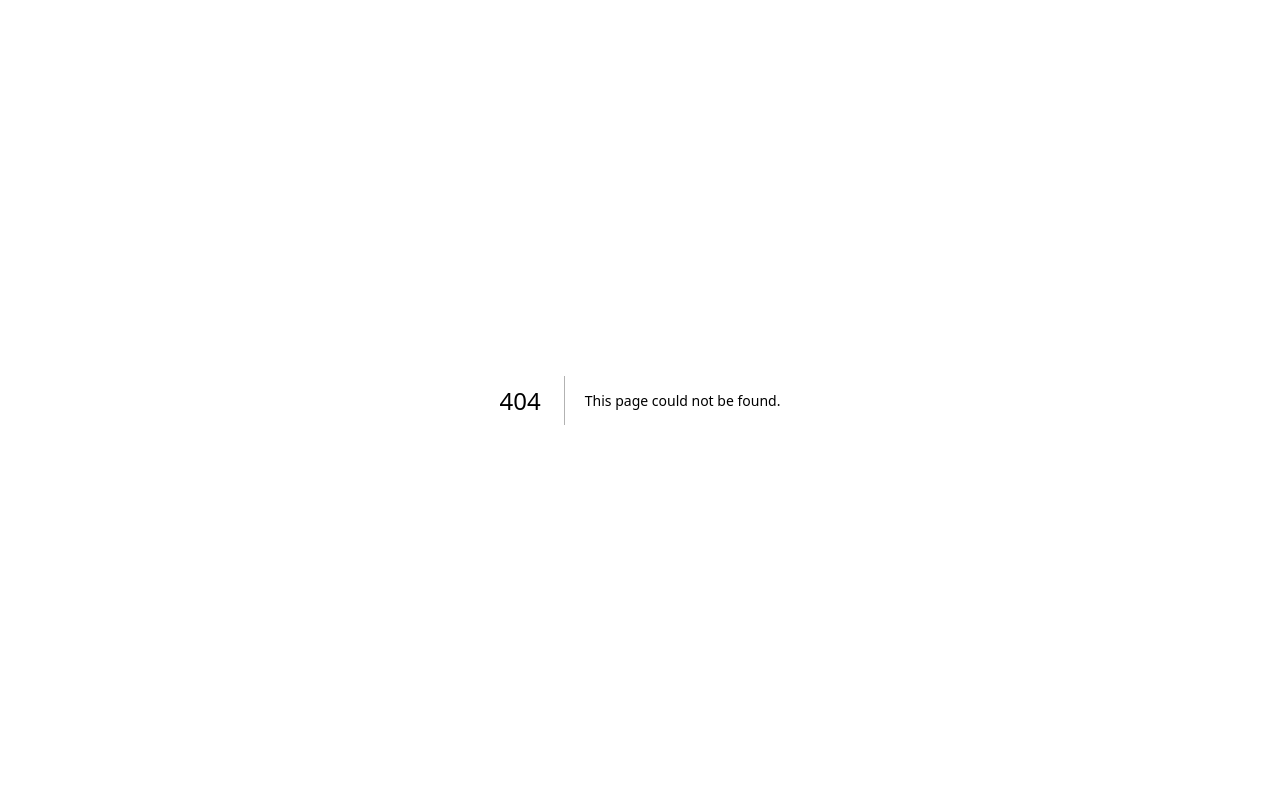
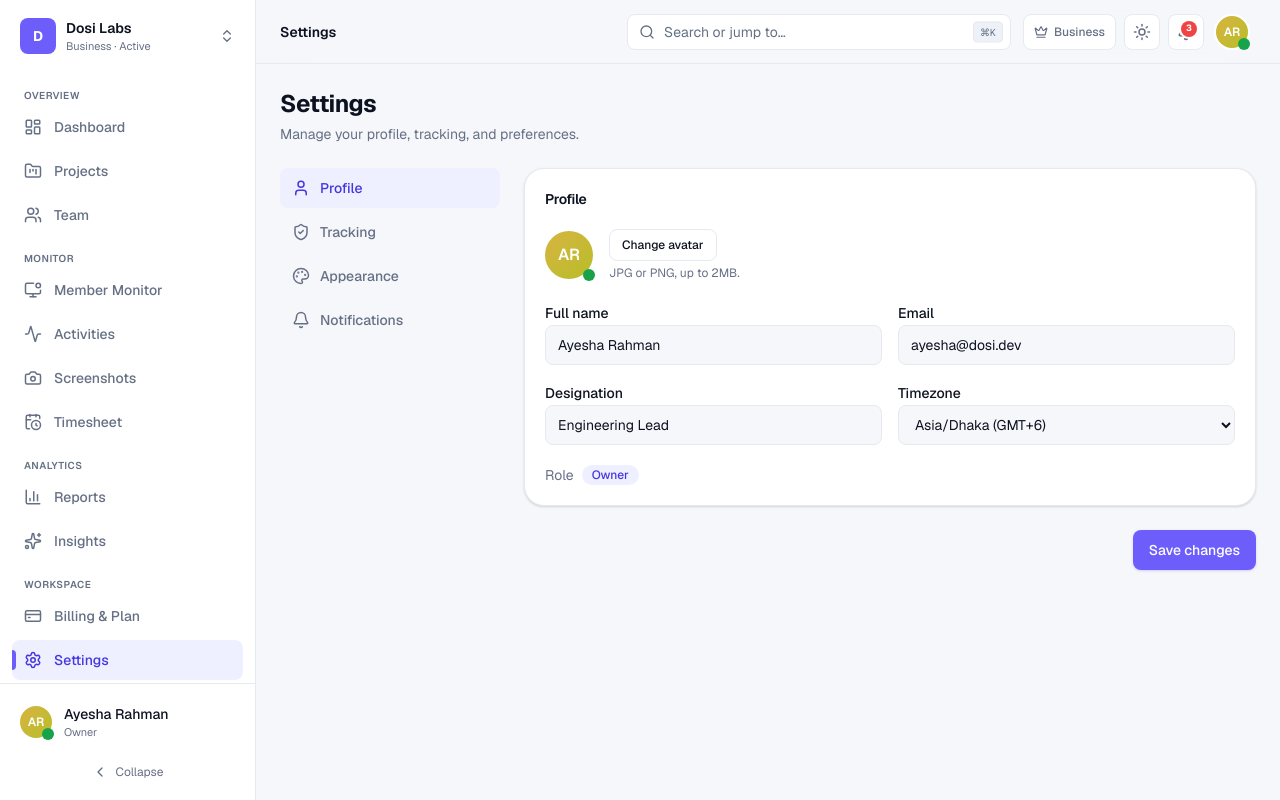
Before and after one commit to DosiBridge/Dosi-Tracker, a Next.js app in the folder frontend/: page /settings in a window 1280 px wide. Before the commit this address had no page. Built offline with nearby package versions, Linux system fonts and the light colour scheme.

Commit message:
Add the settings page
Four tabs: profile, security, appearance and notifications. The appearance tab
is where the theme is set, and it writes through to the same storage the
anti-flash script in the root layout reads on the next load.

```diff
--- /dev/null
+++ b/frontend/src/app/(dashboard)/settings/page.tsx
@@ -0,0 +1,223 @@
+"use client";
+
+import { useState } from "react";
+import { User, ShieldCheck, Palette, Bell, Check, Monitor, Moon, Sun } from "lucide-react";
+import { Card, CardContent, CardHeader, CardTitle } from "@/components/ui/card";
+import { Button } from "@/components/ui/button";
+import { Input, Select } from "@/components/ui/input";
+import { Switch } from "@/components/ui/switch";
+import { Avatar } from "@/components/ui/avatar";
+import { Badge } from "@/components/ui/badge";
+import { useTheme } from "@/components/theme-provider";
+import { useSession } from "@/components/session-provider";
+import { roleLabels } from "@/lib/roles";
+import { cn } from "@/lib/utils";
+
+const allTabs = [
+  { key: "profile", label: "Profile", icon: User, roles: ["owner", "admin", "worker", "client"] },
+  { key: "tracking", label: "Tracking", icon: ShieldCheck, roles: ["owner", "admin"] },
+  { key: "appearance", label: "Appearance", icon: Palette, roles: ["owner", "admin", "worker", "client"] },
+  { key: "notifications", label: "Notifications", icon: Bell, roles: ["owner", "admin", "worker", "client"] },
+] as const;
+
+type TabKey = (typeof allTabs)[number]["key"];
+
+export default function SettingsPage() {
+  const { user: currentUser } = useSession();
+  const tabs = allTabs.filter((t) => (t.roles as readonly string[]).includes(currentUser.role));
+  const [tab, setTab] = useState<TabKey>("profile");
+  const [saved, setSaved] = useState(false);
+
+  const [prefs, setPrefs] = useState({
+    screenshot: true, webcam: false, keyboard: true, mouse: true, activeWindow: true, runningPrograms: true, idleDetection: true, blurScreenshots: false,
+  });
+  const [notif, setNotif] = useState({ dailyReport: true, weeklyReport: true, lowActivity: false, newMember: true, mentions: true });
+
+  function save() {
+    setSaved(true);
+    setTimeout(() => setSaved(false), 1600);
+  }
+
+  return (
+    <div className="space-y-6">
+      <div>
+        <h1 className="text-2xl font-bold tracking-tight">Settings</h1>
+        <p className="mt-1 text-sm text-muted-foreground">Manage your profile, tracking, and preferences.</p>
+      </div>
+
+      <div className="grid grid-cols-1 gap-6 lg:grid-cols-[220px_1fr]">
+        {/* Tabs */}
+        <nav className="flex gap-1 overflow-x-auto lg:flex-col">
+          {tabs.map((t) => {
+            const Icon = t.icon;
+            return (
+              <button
+                key={t.key}
+                onClick={() => setTab(t.key)}
+                className={cn(
+                  "flex items-center gap-2.5 rounded-lg px-3 py-2.5 text-sm font-medium transition-colors",
+                  tab === t.key ? "bg-accent text-accent-foreground" : "text-muted-foreground hover:bg-muted hover:text-foreground"
+                )}
+              >
+                <Icon className="h-[18px] w-[18px]" /> {t.label}
+              </button>
+            );
+          })}
+        </nav>
+
+        <div className="space-y-6">
+          {tab === "profile" && (
+            <Card>
+              <CardHeader><CardTitle>Profile</CardTitle></CardHeader>
+              <CardContent className="space-y-5">
+                <div className="flex items-center gap-4">
+                  <Avatar name={currentUser.name} size="lg" status={currentUser.status} />
+                  <div>
+                    <Button variant="outline" size="sm">Change avatar</Button>
+                    <p className="mt-1 text-xs text-muted-foreground">JPG or PNG, up to 2MB.</p>
+                  </div>
+                </div>
+                <div className="grid grid-cols-1 gap-4 sm:grid-cols-2">
+                  <Field label="Full name" defaultValue={currentUser.name} />
+                  <Field label="Email" defaultValue={currentUser.email} />
+                  <Field label="Designation" defaultValue={currentUser.designation} />
+                  <div className="space-y-1.5">
+                    <label className="text-sm font-medium">Timezone</label>
+                    <Select defaultValue={currentUser.timezone}>
+                      <option value="Asia/Dhaka">Asia/Dhaka (GMT+6)</option>
+                      <option value="Europe/Madrid">Europe/Madrid</option>
+                      <option value="America/Los_Angeles">America/Los Angeles</option>
+                    </Select>
+                  </div>
+                </div>
+                <div className="flex items-center gap-2">
+                  <span className="text-sm text-muted-foreground">Role</span>
+                  <Badge tone="primary">{roleLabels[currentUser.role]}</Badge>
+                </div>
+              </CardContent>
+            </Card>
+          )}
+
+          {tab === "tracking" && (
+            <Card>
+              <CardHeader><CardTitle>Default tracking preferences</CardTitle></CardHeader>
+              <CardContent className="space-y-4">
+                <p className="text-sm text-muted-foreground">
+                  Defaults for new projects. Each project can override these.
+                </p>
+                {[
+                  ["screenshot", "Screenshots", "Capture periodic screen images"],
+                  ["webcam", "Webcam", "Capture webcam snapshots"],
+                  ["keyboard", "Keyboard activity", "Count keystrokes (never content)"],
+                  ["mouse", "Mouse activity", "Count clicks and movement"],
+                  ["activeWindow", "Active window", "Track focused app and title"],
+                  ["runningPrograms", "Running programs", "List open applications"],
+                  ["idleDetection", "Idle detection", "Pause tracking when inactive"],
+                  ["blurScreenshots", "Blur screenshots", "Protect sensitive content on capture"],
+                ].map(([key, label, desc]) => (
+                  <div key={key} className="border-b border-border pb-4 last:border-0 last:pb-0">
+                    <Switch
+                      checked={prefs[key as keyof typeof prefs]}
+                      onChange={(v) => setPrefs((p) => ({ ...p, [key]: v }))}
+                      label={label}
+                      description={desc}
+                    />
+                  </div>
+                ))}
+              </CardContent>
+            </Card>
+          )}
+
+          {tab === "appearance" && (
+            <Card>
+              <CardHeader><CardTitle>Appearance</CardTitle></CardHeader>
+              <CardContent className="space-y-4">
+                <p className="text-sm text-muted-foreground">Choose how Dosi-Tracker looks to you.</p>
+                <ThemePicker />
+              </CardContent>
+            </Card>
+          )}
+
+          {tab === "notifications" && (
+            <Card>
+              <CardHeader><CardTitle>Notifications</CardTitle></CardHeader>
+              <CardContent className="space-y-4">
+                {[
+                  ["dailyReport", "Daily summary", "Get a daily digest of team activity"],
+                  ["weeklyReport", "Weekly report", "Receive weekly productivity reports"],
+                  ["lowActivity", "Low activity alerts", "Notify when a member is inactive"],
+                  ["newMember", "New members", "When someone joins a project"],
+                  ["mentions", "Mentions", "When you're mentioned in a note"],
+                ].map(([key, label, desc]) => (
+                  <div key={key} className="border-b border-border pb-4 last:border-0 last:pb-0">
+                    <Switch
+                      checked={notif[key as keyof typeof notif]}
+                      onChange={(v) => setNotif((n) => ({ ...n, [key]: v }))}
+                      label={label}
+                      description={desc}
+                    />
+                  </div>
+                ))}
+              </CardContent>
+            </Card>
+          )}
+
+          <div className="flex items-center justify-end gap-3">
+            {saved && (
+              <span className="flex items-center gap-1.5 text-sm text-success">
+                <Check className="h-4 w-4" /> Saved
+              </span>
+            )}
+            <Button onClick={save}>Save changes</Button>
+          </div>
+        </div>
+      </div>
+    </div>
+  );
+}
+
+function Field({ label, defaultValue }: { label: string; defaultValue: string }) {
+  return (
+    <div className="space-y-1.5">
+      <label className="text-sm font-medium">{label}</label>
+      <Input defaultValue={defaultValue} />
+    </div>
+  );
+}
+
+function ThemePicker() {
+  const { theme, setTheme } = useTheme();
+  const options = [
+    { key: "light" as const, label: "Light", icon: Sun },
+    { key: "dark" as const, label: "Dark", icon: Moon },
+    { key: "system" as const, label: "System", icon: Monitor },
+  ];
+
+  return (
+    <div className="grid grid-cols-3 gap-3">
+      {options.map((o) => {
+        const Icon = o.icon;
+        const activeChoice =
+          o.key === "system" ? false : theme === o.key;
+        return (
+          <button
+            key={o.key}
+            onClick={() => {
+              if (o.key === "system") {
+                const sys = window.matchMedia("(prefers-color-scheme: dark)").matches ? "dark" : "light";
+                setTheme(sys);
+              } else setTheme(o.key);
+            }}
+            className={cn(
+              "flex flex-col items-center gap-2 rounded-xl border p-4 transition-colors",
+              activeChoice ? "border-primary bg-primary/5" : "border-border hover:bg-muted/60"
+            )}
+          >
+            <Icon className="h-6 w-6" />
+            <span className="text-sm font-medium">{o.label}</span>
+          </button>
+        );
+      })}
+    </div>
+  );
+}
```
